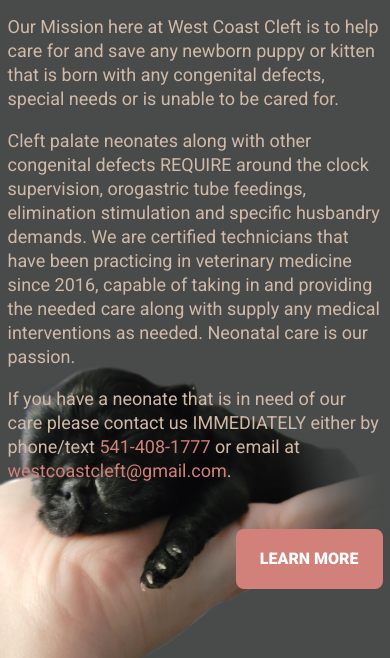
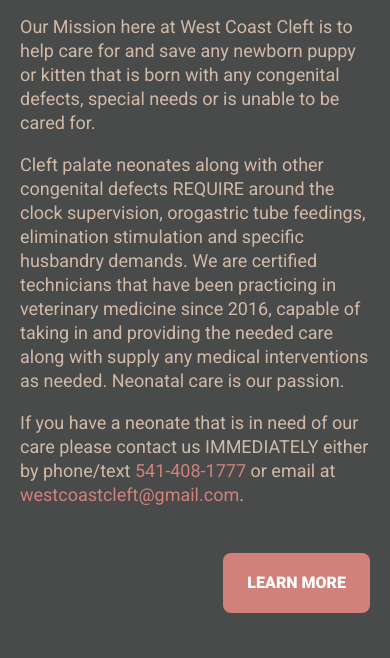
Before and after one commit to cburnjohnson/west-coast-cleft, a Gatsby site: page / in a window 390 px wide. Shown: the part 186-844 px from the top of the page. Built offline with nearby package versions, Linux system fonts and the light colour scheme; Gatsby itself is replaced by a stand-in of ours.

Commit message:
mobile styling

```diff
--- a/src/pages/index.js
+++ b/src/pages/index.js
@@ -22,6 +22,7 @@
         bottom: 0,
         zIndex: -1,
       }}
+      className="homepage-img"
       alt="Puppy held in a hand"
     />
   </Layout>
--- a/src/styles/main.scss
+++ b/src/styles/main.scss
@@ -18,7 +18,7 @@
   color: $white;
 
   @media (max-width: 767px) {
-    overflow: hidden;
+    overflow-x: hidden;
   }
 }
 
@@ -220,12 +220,16 @@
       font-size: 18px;
     }
 
+    .homepage-img {
+      display: none;
+    }
+
     .home-body {
-      width: 375px;
+      width: 350px;
     }
 
     .about-body {
-      width: 375px;
+      width: 350px;
     }
   }
 }
```
Also changed, not shown: src/styles/main.css, 1 other file.
